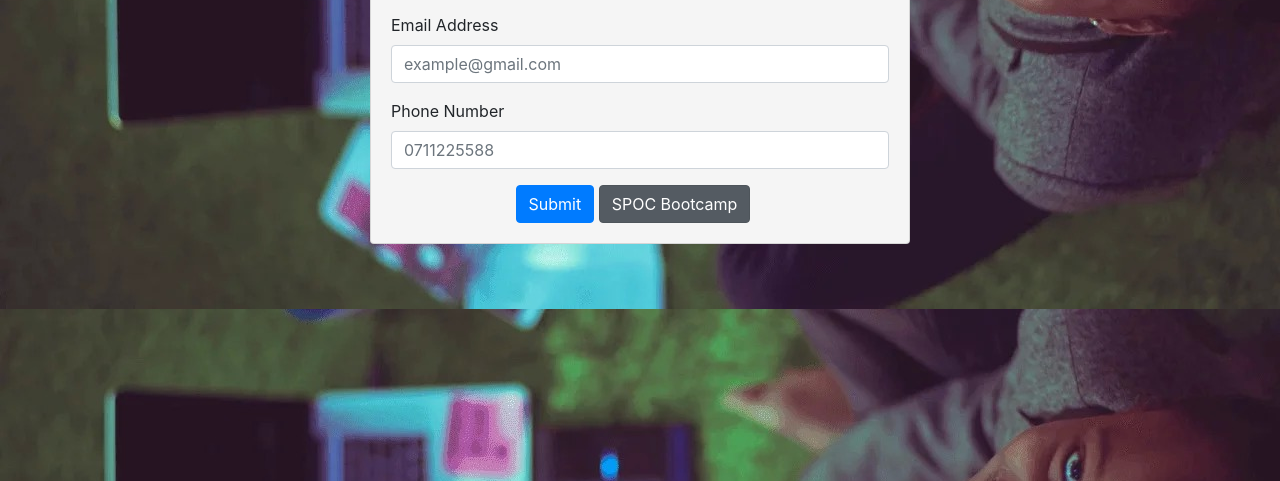
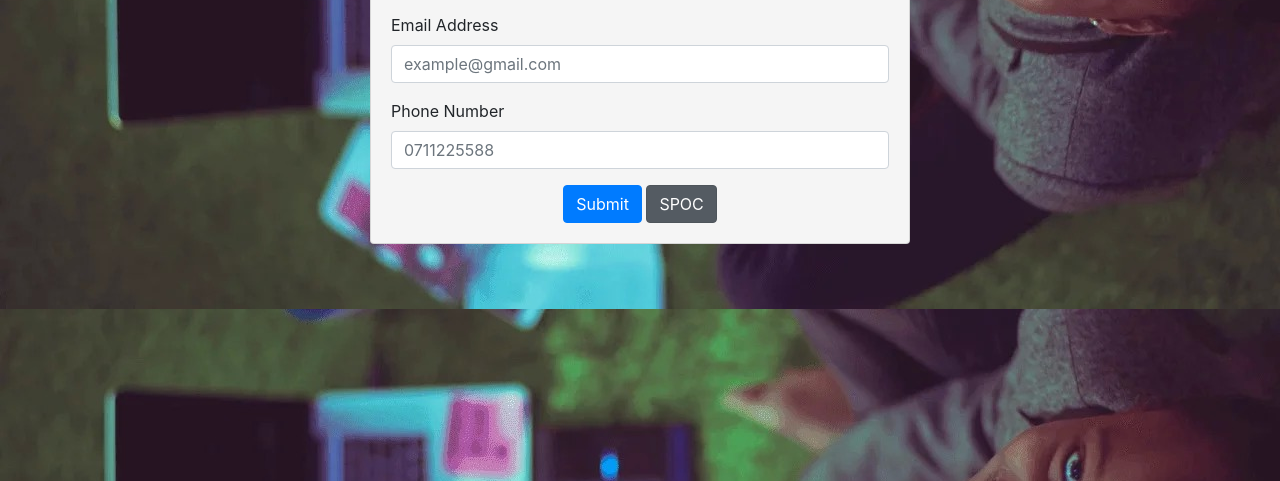
Before and after one commit to waynegakuo/moringasignup, a plain HTML site: page index.html in a window 1280 px wide. Shown: the part 319-800 px from the top of the page. Drawn offline with nearby package versions, Linux system fonts and the light colour scheme.

```diff
--- a/index.css
+++ b/index.css
@@ -26,6 +26,11 @@ body {
 .img {
     padding-top: 1.0rem;
 }
-.card{
+
+.card {
     background-color: whitesmoke;
 }
+
+.buttonHolder {
+    text-align: center;
+}
--- a/index.html
+++ b/index.html
@@ -58,10 +58,10 @@
                                 <label for="contact">Phone Number</label>
                                 <input type="number" class="form-control" id="contact" placeholder="0711225588">
                             </div>
-                            <div class="center">
-                                <input type="button" id="submit" name="submit" class="btn btn-primary" value="Submit">
+                            <div class="buttonHolder">
+                                <input type="button" id="submit" name="submit" class="btn btn-primary" value="Submit" >
                                 <a id="spoc" name="spoc" class="btn btn-secondary active" role="button"
-                                    aria-pressed="true">SPOC Bootcamp</a>
+                                    aria-pressed="true">SPOC</a>
                             </div>
                         </div>
                     </div>
```
